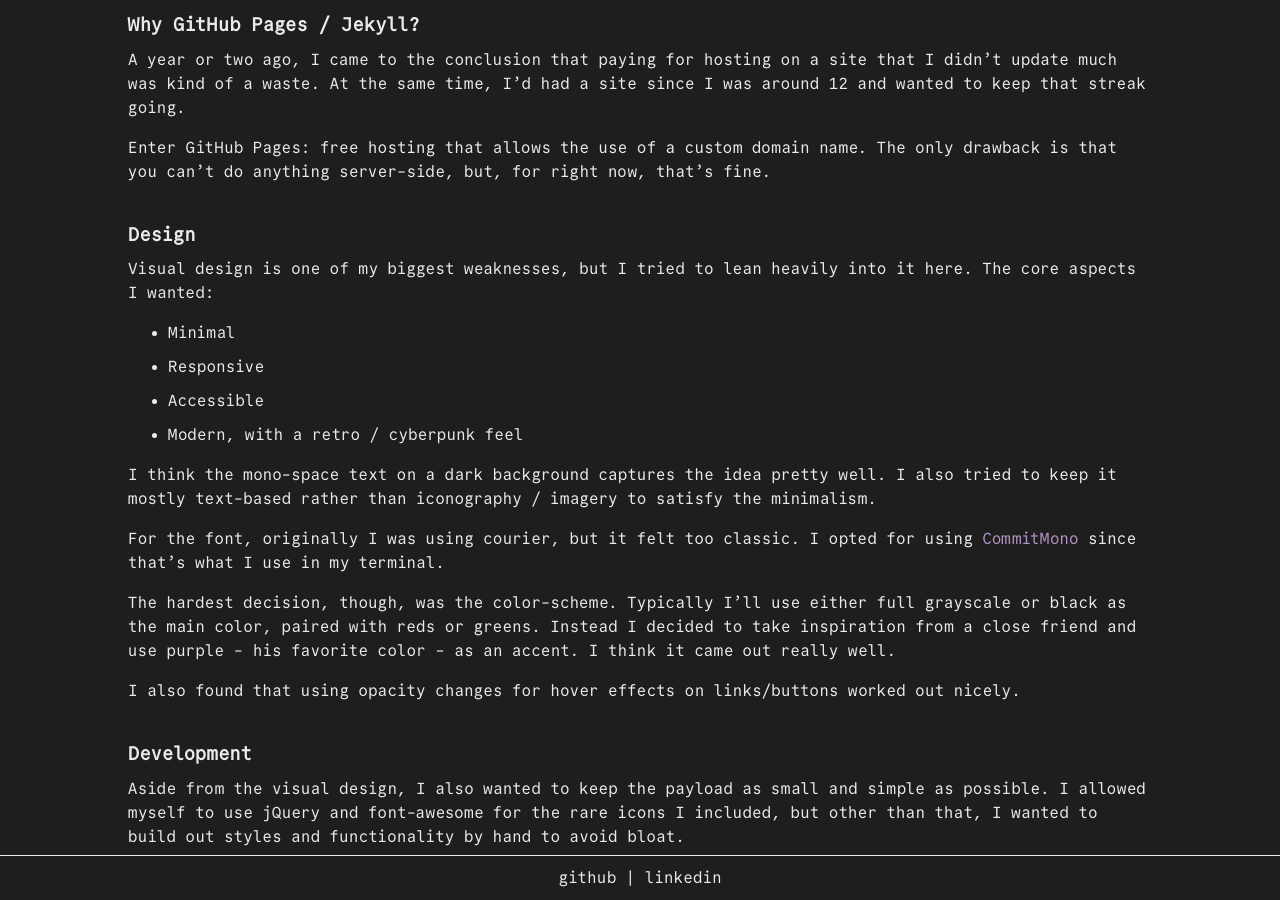
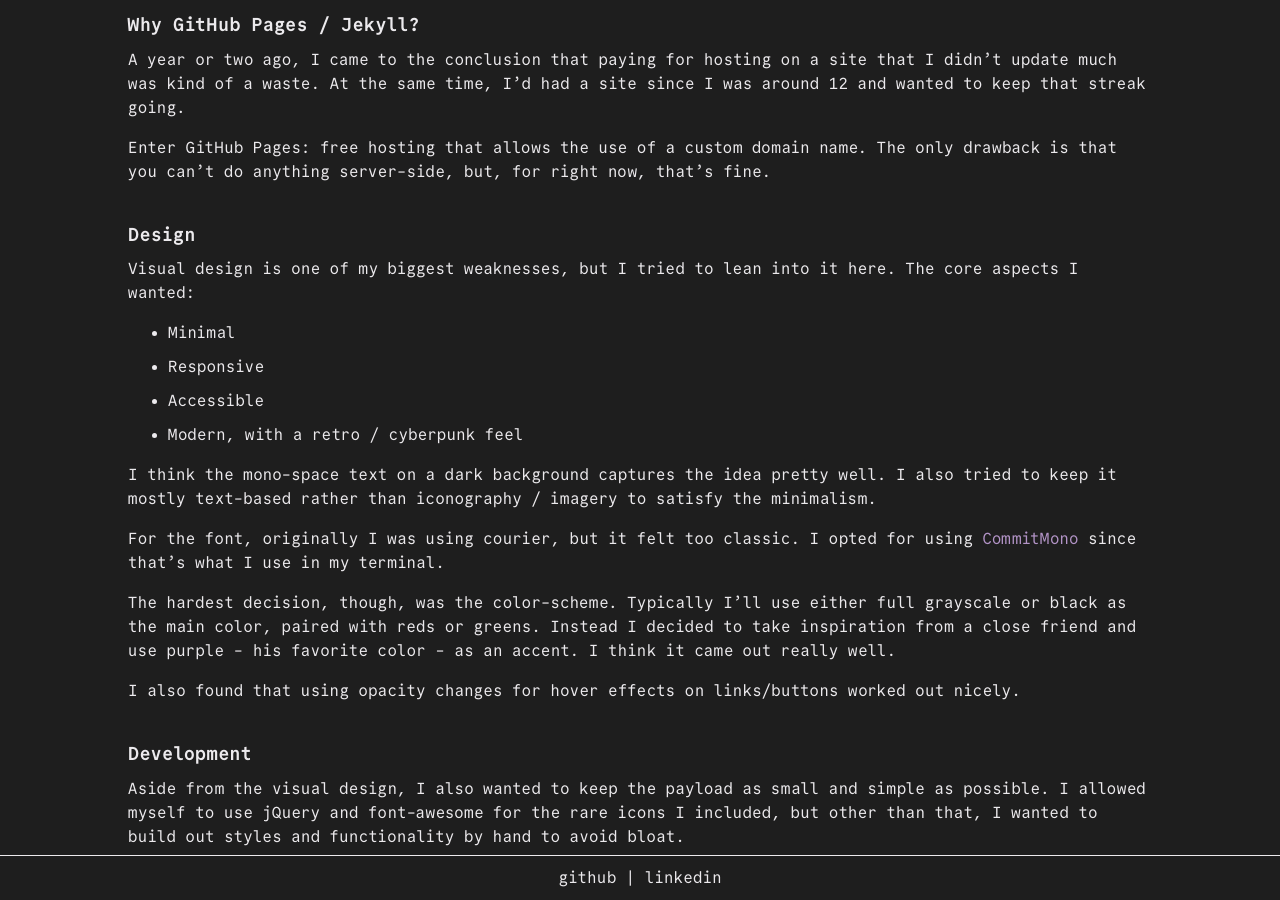
Before and after one commit to Jonnycake/jonnycake.github.io, a Jekyll site: the page built from _projects/Personal-Site.md, in a window 1280 px wide and 900 px high, scrolled down 720 px. Built offline with Jekyll 4.4.1, drawn with Linux system fonts in a browser that asks for light colours; nearby versions of some CDN libraries.

Commit message:
Cleanup
- Add font variations to the stylesheet and repo

```diff
--- a/_projects/Personal-Site.md
+++ b/_projects/Personal-Site.md
@@ -30,8 +30,8 @@
 
 ### Design
 
-Visual design is one of my biggest weaknesses, but I tried to lean heavily into
-it here.  The core aspects I wanted:
+Visual design is one of my biggest weaknesses, but I tried to lean into it here.
+The core aspects I wanted:
 
 - Minimal
 - Responsive
--- a/assets/scripts/style.css
+++ b/assets/scripts/style.css
@@ -4,6 +4,30 @@
     src: url("/fonts/commit-mono/woff2/CommitMono-400-Regular.woff2") format("woff2");
     font-weight: 400;
     font-style: normal;
+    font-display: swap;
+}
+
+@font-face {
+    font-family: "CommitMono";
+    src: url("/fonts/commit-mono/woff2/CommitMono-400-Italic.woff2") format("woff2");
+    font-weight: 400;
+    font-style: italic;
+    font-display: swap;
+}
+
+@font-face {
+    font-family: "CommitMono";
+    src: url("/fonts/commit-mono/woff2/CommitMono-700-Regular.woff2") format("woff2");
+    font-weight: 700;
+    font-style: normal;
+    font-display: swap;
+}
+
+@font-face {
+    font-family: "CommitMono";
+    src: url("/fonts/commit-mono/woff2/CommitMono-700-Italic.woff2") format("woff2");
+    font-weight: 700;
+    font-style: italic;
     font-display: swap;
 }
 
```
Also changed, not shown: fonts/commit-mono/woff2/CommitMono-400-Italic.woff2 (added), fonts/commit-mono/woff2/CommitMono-700-Italic.woff2 (added), fonts/commit-mono/woff2/CommitMono-700-Regular.woff2 (added).
